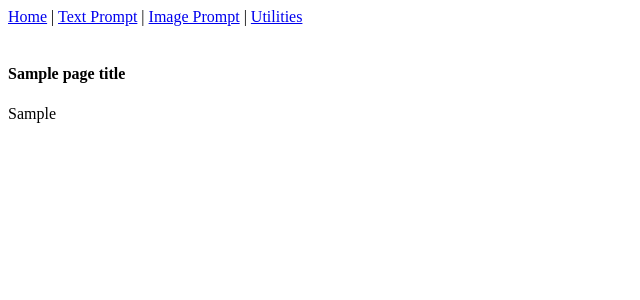
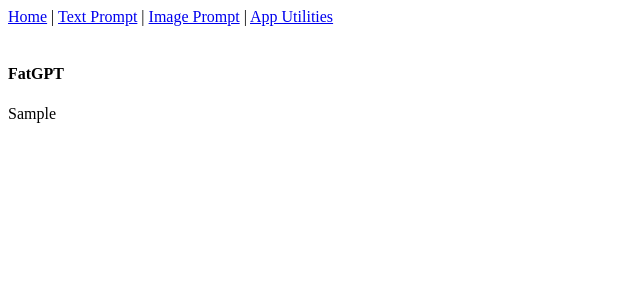
Before and after one commit to ezuloaga/FBN_LLM, a Flask app: template templates/run_util.html in a window 1280 px wide. Shown: the top 300 px of the page, without its empty margins (0-640 px from the left). Run offline with Flask 3, Linux system fonts and the light colour scheme; the template is opened without the code that fills it: most values are stand-ins (such as "Sample title", 1, 10 or a date in 2020); some libraries are stand-ins or nearby versions.

Commit message:
more template updates

```diff
--- a/app.py
+++ b/app.py
@@ -20,7 +20,7 @@ def home():
 
 @app.route('/describe_image')
 def llm_describe_image():
-    page_title="FatGPT | Describe an image"
+    page_title="Describe an image"
 
     # lm_studio_host = "192.168.1.29:1234" # Remote
     lm_studio_host = "localhost:1234" # Local
@@ -50,7 +50,7 @@ def llm_describe_image():
 
 @app.route('/run_util')
 def run_util():
-    page_title = "FatGPT | Utility Test"
+    page_title = "Utility Test"
     # lm_studio_host = "localhost:1234"
     lm_studio_host = "192.168.1.29:1234"
     RunUtility.get_server_address(lm_studio_host=lm_studio_host)
@@ -70,11 +70,11 @@ class TextPromptForm(FlaskForm):
 @app.route('/text_prompt', methods=['GET', 'POST'])
 def llm_text_prompt():
     form = TextPromptForm()
-    page_title = 'FatGPT | Submit Text Prompt'
+    page_title = 'Submit Text Prompt'
     model_to_use = "google/gemma-3-12b"  # Local/Remote
     lm_studio_host = "localhost:1234"  # Local
     if form.validate_on_submit():
-        page_title = 'FatGPT | Text Prompt Result'
+        page_title = 'Text Prompt Result'
         name = form.name.data
         user_prompt = form.name.data
         result = text_prompt(user_prompt, lm_studio_host, model_to_use)
--- a/templates/describe_image.html
+++ b/templates/describe_image.html
@@ -1,6 +1,6 @@
 {% extends "layout.html" %}
 {% block content %}
-<h4>{{ page_title }}</h4>
+<h6>{{ page_title }}</h6>
 <span class="badge badge-info">{{ lm_studio_host }}</span> <span class="badge badge-primary">{{ model_to_use }}</span><br><br>
 <p class="font-italic">{{ user_prompt }}</p>
 <p class="font-weight-bold">{{ result }}</p>
--- a/templates/home.html
+++ b/templates/home.html
@@ -1,6 +1,6 @@
 {% extends "layout.html" %}
 {% block content %}
-<h4>{{ page_title }}</h4>
+<h6>{{ page_title }}</h6>
 <li><a href="{{ url_for('llm_text_prompt') }}">Text Prompt</a></li>
 <li><a href="{{ url_for('llm_describe_image') }}">Image Prompt</a></li>
 <li><a href="{{ url_for('run_util') }}">Utilities</a></li>
--- a/templates/layout.html
+++ b/templates/layout.html
@@ -12,9 +12,10 @@
 <a href="{{ url_for('home') }}">Home</a> |
 <a href="{{ url_for('llm_text_prompt') }}">Text Prompt</a> |
 <a href="{{ url_for('llm_describe_image') }}">Image Prompt</a> |
-<a href="{{ url_for('run_util') }}">Utilities</a>
+<a href="{{ url_for('run_util') }}">App Utilities</a>
 <br>
 <br>
+    <h4><b>FatGPT</b></h4>
 {% block content %}
 
 {% endblock %}
--- a/templates/run_util.html
+++ b/templates/run_util.html
@@ -1,7 +1,5 @@
 {% extends "layout.html" %}
 {% block content %}
-<h4>{{ page_title }}</h4>
-
-<p>{{ lm_studio_host }}</p>
+<span class="badge badge-info">{{ lm_studio_host }}</span><br><br>
 
 {% endblock content %}
--- a/templates/text_prompt.html
+++ b/templates/text_prompt.html
@@ -1,6 +1,6 @@
 {% extends "layout.html" %}
 {% block content %}
-<h4>{{ page_title }}</h4>
+<h6>{{ page_title }}</h6>
 <span class="badge badge-info">{{ lm_studio_host }}</span> <span class="badge badge-primary">{{ model_to_use }}</span><br><br>
 <p class="font-italic">{{ user_prompt }}</p>
 <p class="font-weight-bold">{{ result }}</p>
--- a/templates/text_prompt_form.html
+++ b/templates/text_prompt_form.html
@@ -1,7 +1,6 @@
 {% extends "layout.html" %}
 {% block content %}
-<br>
-<h4>{{ page_title }}</h4>
+<h6>{{ page_title }}</h6>
 <span class="badge badge-info">{{ lm_studio_host }}</span> <span class="badge badge-primary">{{ model_to_use }}</span><br><br>
 <form method="POST">
 {{ form.hidden_tag() }}
```
Also changed, not shown: templates/image_upload.html (deleted, +0 -7 lines).
